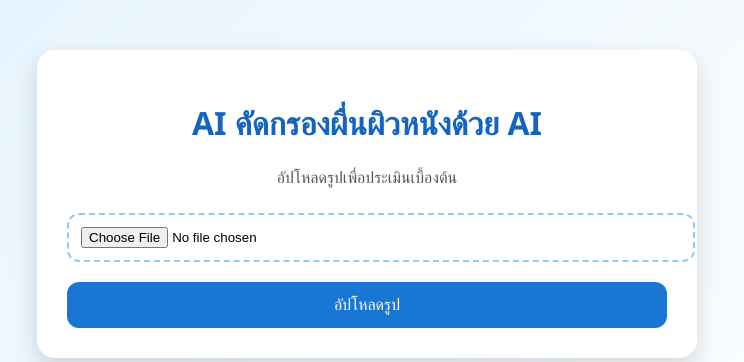
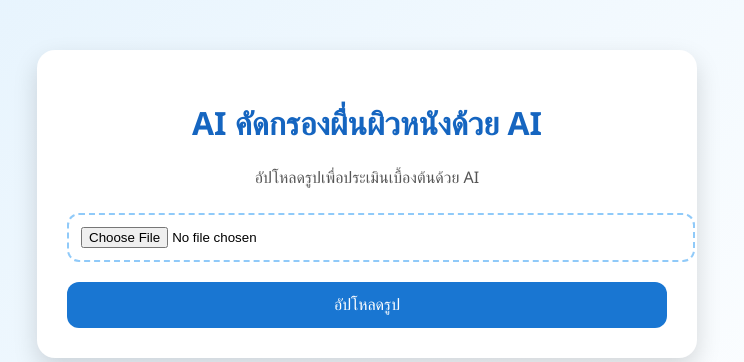
Before and after one commit to jmobiless2018-blip/ai-skin-web, a Flask app: page / in a window 1280 px wide. Shown: the top 362 px of the page, without its empty margins (273-1017 px from the left). Run offline with Flask 3, Linux system fonts and the light colour scheme.

Commit message:
Update index.html

```diff
--- a/templates/index.html
+++ b/templates/index.html
@@ -2,28 +2,31 @@
 <html lang="th">
 <head>
     <meta charset="UTF-8">
-    <title>AI คัดกรองผื่นผิวหนัง</title>
+    <title>AI คัดกรองผื่นผิวหนังด้วย AI</title>
     <meta name="viewport" content="width=device-width, initial-scale=1.0">
 
-    <!-- ✅ แชร์แล้วขึ้นการ์ด -->
-    <meta property="og:title" content="AI คัดกรองผื่นผิวหนัง">
-    <meta property="og:description" content="ระบบประเมินผื่นเบื้องต้นด้วย AI (โครงงานนักเรียน)">
+    <!-- ✅ โหลด CSS -->
+    <link rel="stylesheet" href="{{ url_for('static', filename='style.css') }}">
+
+    <!-- ✅ OG Preview Card สำหรับแชร์ -->
+    <meta property="og:title" content="AI คัดกรองผื่นผิวหนังด้วย AI">
+    <meta property="og:description" content="เว็บช่วยวิเคราะห์ผื่นเบื้องต้นจากภาพถ่ายด้วยระบบ AI">
     <meta property="og:image" content="https://ai-skin-website.onrender.com/static/og-image.png">
-    <meta property="og:url" content="https://ai-skin-website.onrender.com/">
+    <meta property="og:url" content="https://ai-skin-website.onrender.com">
     <meta property="og:type" content="website">
 
-    <!-- ✅ CSS -->
-    <link rel="stylesheet" href="{{ url_for('static', filename='style.css') }}">
+    <!-- ✅ Twitter Card -->
+    <meta name="twitter:card" content="summary_large_image">
+    <meta name="twitter:image" content="https://ai-skin-website.onrender.com/static/og-image.png">
 </head>
 
 <body>
 
 <div class="container">
     <h1>AI คัดกรองผื่นผิวหนังด้วย AI</h1>
-    <p class="subtitle">อัปโหลดรูปเพื่อประเมินเบื้องต้น</p>
+    <p class="subtitle">อัปโหลดรูปเพื่อประเมินเบื้องต้นด้วย AI</p>
 
-    <!-- ✅ ต้องส่งไป /result -->
-    <form action="/result" method="post" enctype="multipart/form-data">
+    <form action="/result" method="POST" enctype="multipart/form-data">
         <input type="file" name="image" required>
         <button type="submit">อัปโหลดรูป</button>
     </form>
```
